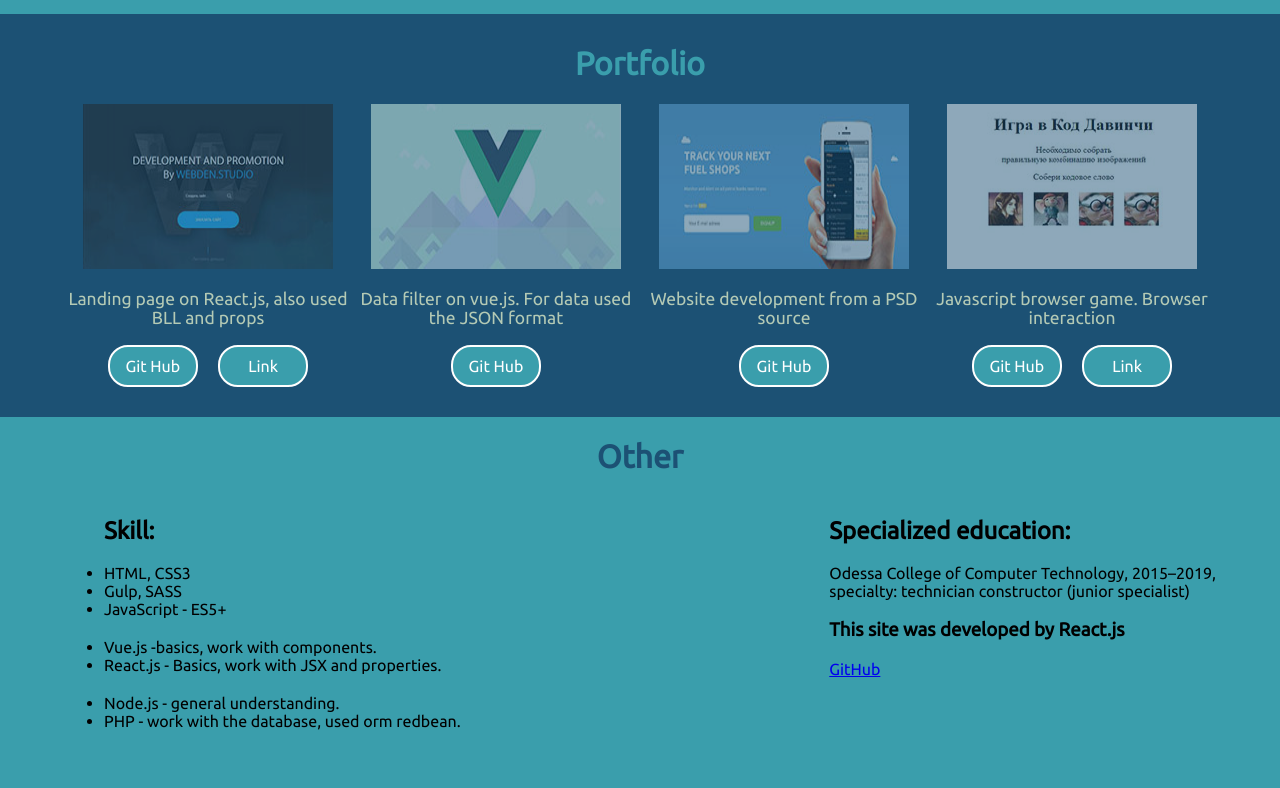
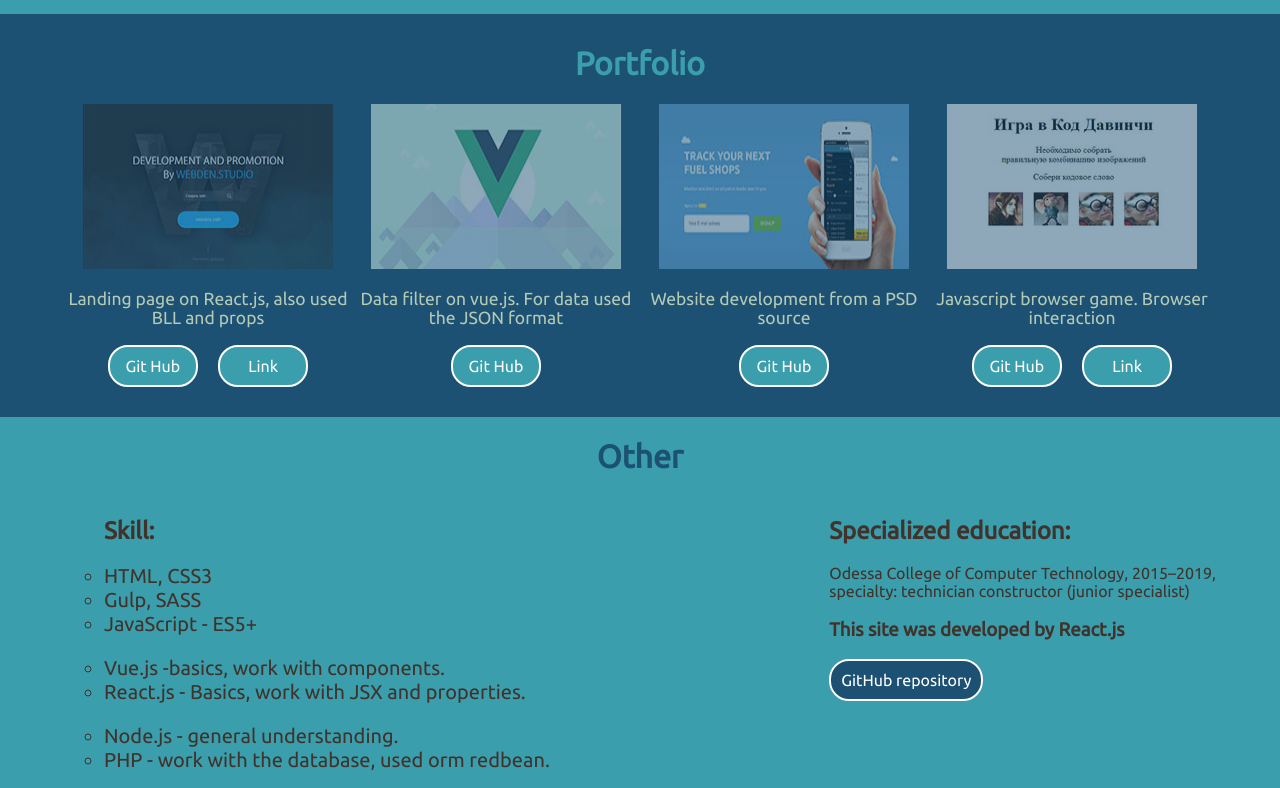
Before and after one commit to MrKrasnov/MrKrasnov, a React (Create React App) app: page / in a window 1280 px wide. Shown: the part 541-1329 px from the top of the page. Before the commit the page ends 1287 px from the top, so only its background shows below. Built offline with nearby package versions, Linux system fonts and the light colour scheme.

Commit message:
Completed other.jsx

```diff
--- a/src/components/Other.jsx
+++ b/src/components/Other.jsx
@@ -32,7 +32,7 @@ function Other(){
                     </p>
                     <div>
                         <h3>This site was developed by React.js</h3>
-                        <a href="https://github.com/MrKrasnov/MrKrasnov">GitHub</a>
+                        <a href="https://github.com/MrKrasnov/MrKrasnov">GitHub repository</a>
                     </div>
                 </div>
             </div>
--- a/src/sass/_other.sass
+++ b/src/sass/_other.sass
@@ -6,3 +6,23 @@
         justify-content: space-between
         &-down
             margin-bottom: 20px
+        &-skill
+            color: #ffffff
+            & ul
+                color: #41332c
+                list-style-type: circle
+                & li
+                    font-size: 20px
+            &-education
+                color: #41332c
+                & h3
+                    margin-bottom: 30px
+                & a
+                    color: white
+                    text-decoration: none
+                    border: 2px solid white
+                    border-radius: 20px
+                    padding: 10px 10px
+                    background-color: #1c5174
+                    &:hover
+                        background-color: #3a9eac
```
